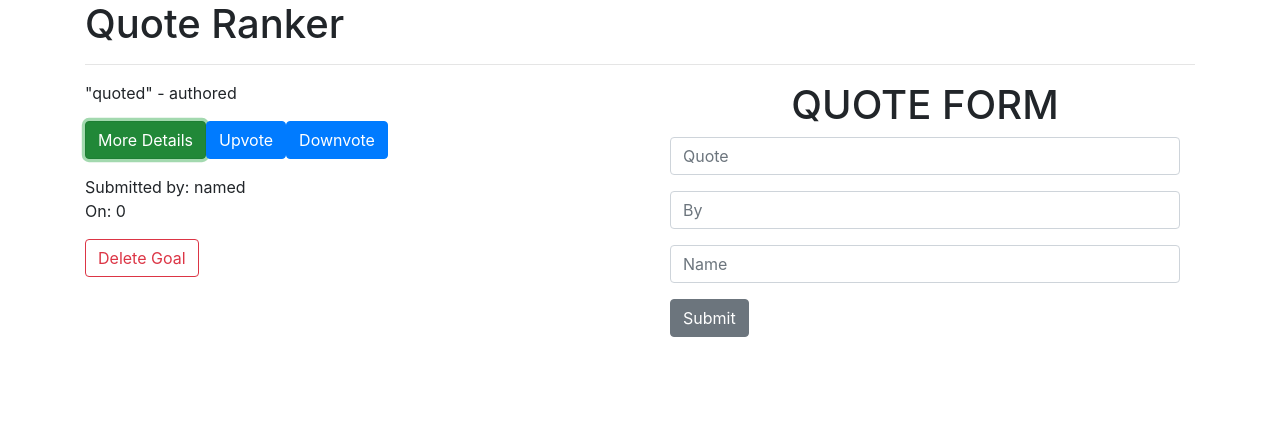
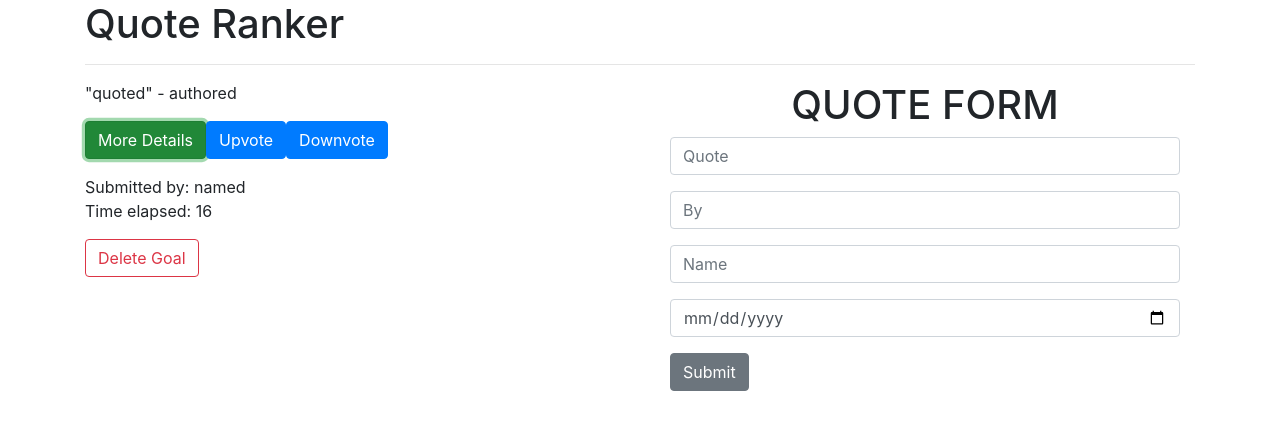
Before and after one commit to melissa-koi/QuotesAngular, an Angular app: page / in a window 1280 px wide. Both pictures are taken after a click on the button "More Details". Shown: the top 430 px of the page. Built offline with nearby package versions, Linux system fonts and the light colour scheme.

Commit message:
add code to pipe

```diff
--- a/src/app/quote-details/quote-details.component.html
+++ b/src/app/quote-details/quote-details.component.html
@@ -1,5 +1,5 @@
 <p></p>
-<p>Submitted by: {{quotes.name}}<br>On: {{quotes.completeDate|dateCount}}</p>
+<p>Submitted by: {{quotes.name}}<br>Time elapsed: {{quotes.completeDate|dateCount}}</p>
 <p></p>
 
 <button (click) = 'quoteDelete(true)' class="btn btn-outline-danger">Delete Goal</button>
--- a/src/app/quotes-form/quotes-form.component.html
+++ b/src/app/quotes-form/quotes-form.component.html
@@ -22,6 +22,12 @@
             </div>
         </div>
 
+        <div class="form-group">
+            <input type="date" id="complete" [(ngModel)]="newQuote.completeDate" name="completeDate" #completeDate="ngModel" class="form-control" placeholder="Date" required>
+            <div [hidden]="completeDate.valid || completeDate.pristine" class="alert alert-danger">
+                <p>Date is required</p>
+            </div>
+        </div>
         <button type="submit" class="btn btn-secondary">Submit</button>
     </form>
 </div>
--- a/src/app/quotes/quotes.component.ts
+++ b/src/app/quotes/quotes.component.ts
@@ -8,7 +8,7 @@ import { Quotes } from '../quotes'
 export class QuotesComponent implements OnInit {
 
   quote:Quotes[] = [
-    new Quotes('quoted', 'named' ,'authored',new Date())
+    new Quotes('quoted', 'named' ,'authored',new Date(2021,3,14))
   ];
 
   toggleDetails(index) {
```
